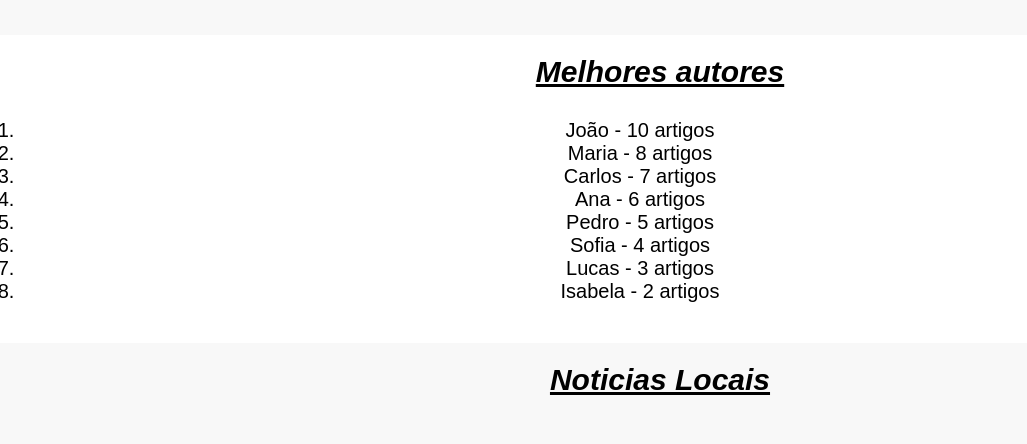
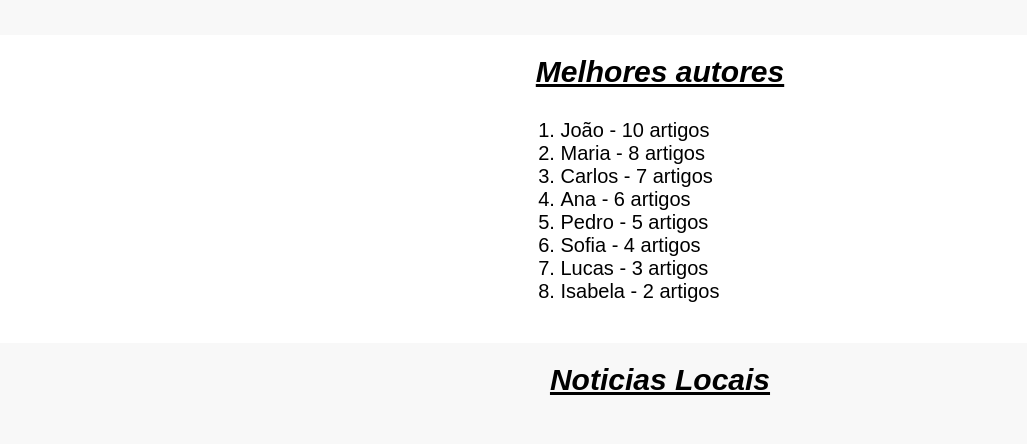
Before and after one commit to LucasZum/atividade_noticias, a plain HTML site: page index.html in a window 1280 px wide. Shown: the part 3083-3527 px from the top of the page, without its empty margins (0-1027 px from the left). Drawn offline with Linux system fonts and the light colour scheme.

Commit message:
projeto finalizado

```diff
--- a/styles.css
+++ b/styles.css
@@ -151,6 +151,13 @@ iframe{
 section h2{
     text-align: center !important;
 }
-ol li{
+ol{
     font-size: 20px;
+    text-align: left;
 }
+#melhores-autores{
+    display: flex;
+    flex-direction: column;
+    justify-content: center;
+    align-items: center;
+}
```
